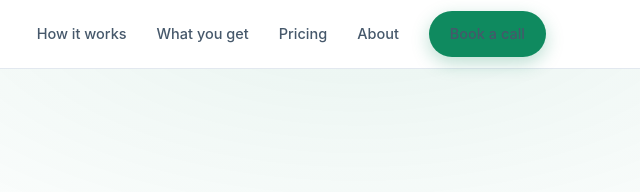
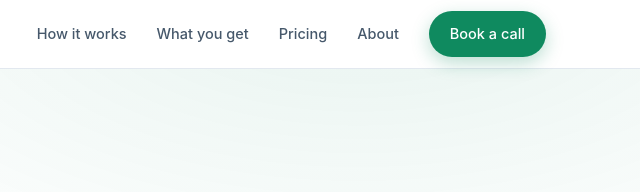
Before and after one commit to phousecos/vendordetox, a plain HTML site: page index.html in a window 1280 px wide. Shown: the top 192 px of the page, 640-1280 px from the left. Drawn offline with Linux system fonts and the light colour scheme.

Commit message:
Fix nav CTA button text color to white
The .nav-links a rule was overriding .btn-primary's white text by
specificity, leaving the nav 'Book a call' button gray. Add an explicit
.nav-links a.btn-primary rule for normal and hover states.

Co-Authored-By: Claude Opus 4.8 <noreply@anthropic.com>
Claude-Session: https://claude.ai/code/session_018vTKbF42owthejnnwsgnQH

```diff
--- a/index.html
+++ b/index.html
@@ -74,6 +74,7 @@
     .nav-links { display: flex; align-items: center; gap: 30px; }
     .nav-links a { font-size: 14.5px; font-weight: 500; color: var(--slate); transition: color .15s; }
     .nav-links a:hover { color: var(--ink); }
+    .nav-links a.btn-primary, .nav-links a.btn-primary:hover { color: #fff; }
 
     .btn {
       display: inline-flex; align-items: center; justify-content: center; gap: 8px;
```
